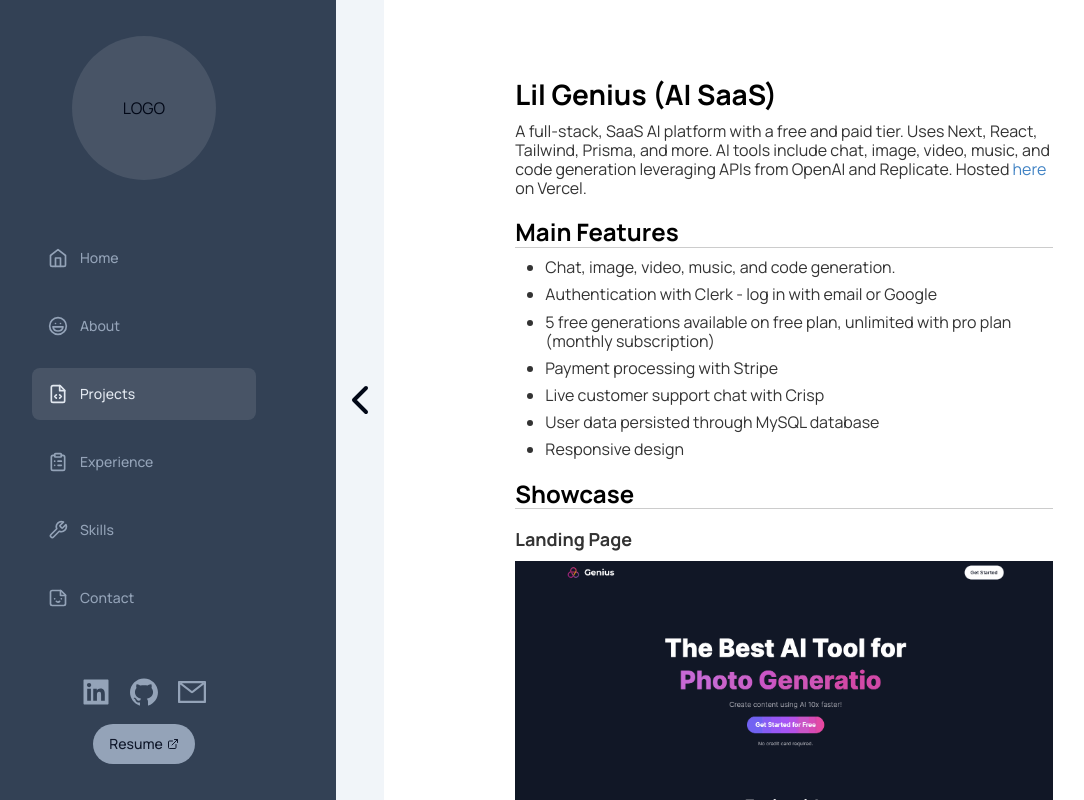
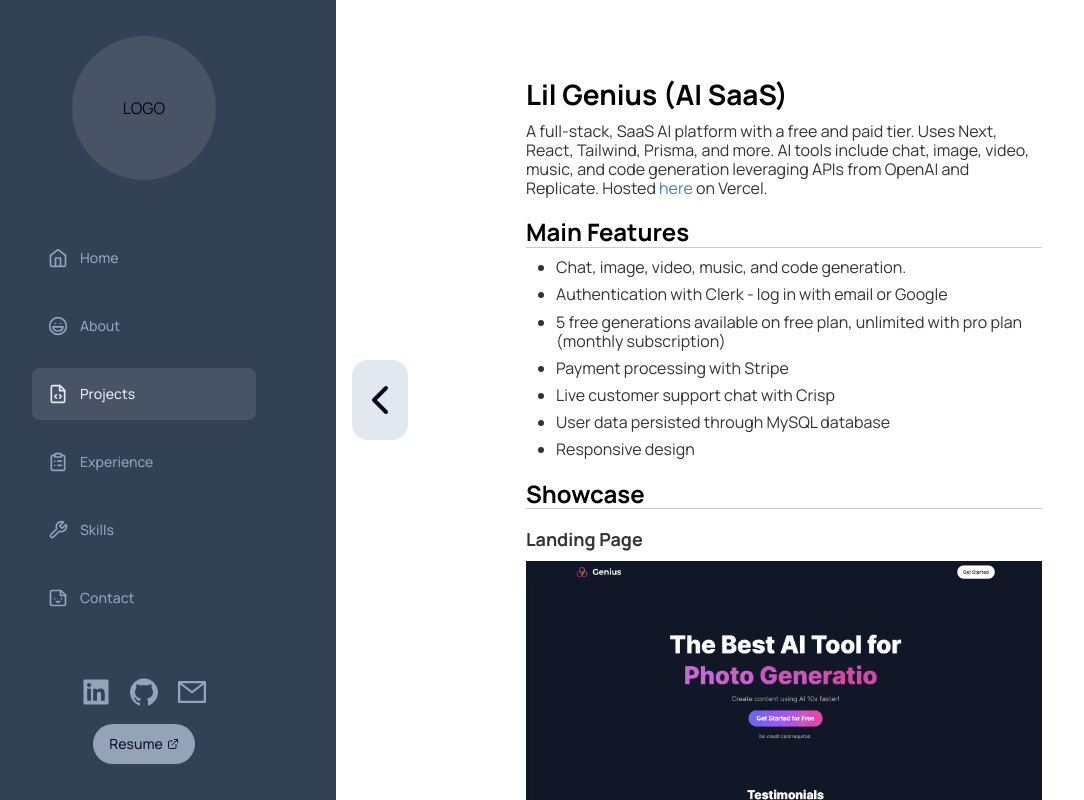
Before and after one commit to penguinboots/portfolio-v3, a Next.js app: page /projects/1 in a window 1280 px wide. Shown: the top 800 px of the page, without its empty margins (48-1132 px from the left). Built offline with nearby package versions, Linux system fonts and the light colour scheme.

Commit message:
style back button

```diff
--- a/app/(dashboard)/projects/[id]/page.tsx
+++ b/app/(dashboard)/projects/[id]/page.tsx
@@ -5,15 +5,19 @@ import Link from "next/link";
 
 const ProjectPage = () => {
   return (
-    <div className="flex flex-col h-full">
-      <div className="flex md:hidden bg-slate-100 h-12 w-full">
+    <div className="flex h-full px-4">
+      <div className="flex fixed bottom-4 left-4 md:hidden z-20">
         <Link href="/projects">
-          <ChevronLeft className="w-12 h-12" />
+          <div className="p-2 rounded-full bg-slate-200">
+            <ChevronLeft className="w-12 h-12" />
+          </div>
         </Link>
       </div>
-      <div className="hidden md:flex fixed bg-slate-100 h-full items-center justify-center">
+      <div className="hidden md:flex self-center fixed">
         <Link href="/projects">
-          <ChevronLeft className="w-12 h-12" />
+          <div className="bg-slate-200 py-4 px-1 rounded-2xl flex items-center justify-center">
+            <ChevronLeft className="w-12 h-12" />
+          </div>
         </Link>
       </div>
       <div className="flex flex-col items-center">
```
